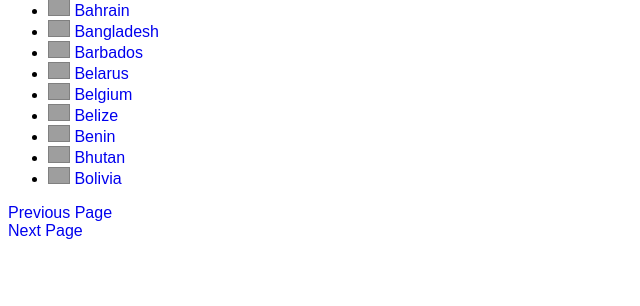
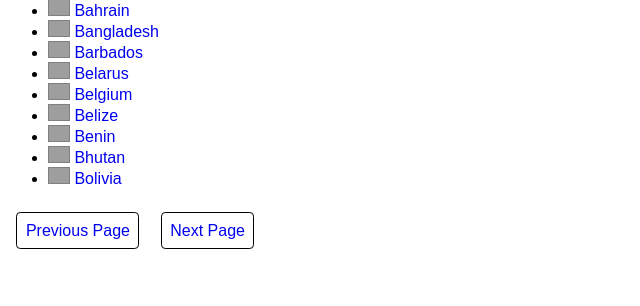
Before and after one commit to moon1638/htet, a Flask app: page /begin/1 in a window 1280 px wide. Shown: the part 346-652 px from the top of the page, without its empty margins (0-640 px from the left). Run offline with Flask 2, Linux system fonts and the light colour scheme; grey boxes are pictures that could not be loaded.

Commit message:
first commit

```diff
--- a/server.py
+++ b/server.py
@@ -35,4 +35,4 @@ def countryByNamePage(n):
 		'country.html',
 		c = c)
 
-app.run(host='0.0.0.0', port=5036, debug=True)
+app.run(host='0.0.0.0', port=5638, debug=True)
--- a/static/style.css
+++ b/static/style.css
@@ -25,3 +25,12 @@ img.big {
 a{
 	text-decoration: none;
 }
+.nav_button{
+	border: solid thin black;
+	padding: 1ex;
+	margin: 1ex;
+	border-radius: 0.5ex;
+	text-align: center;
+	display: inline-block;
+
+}
```
